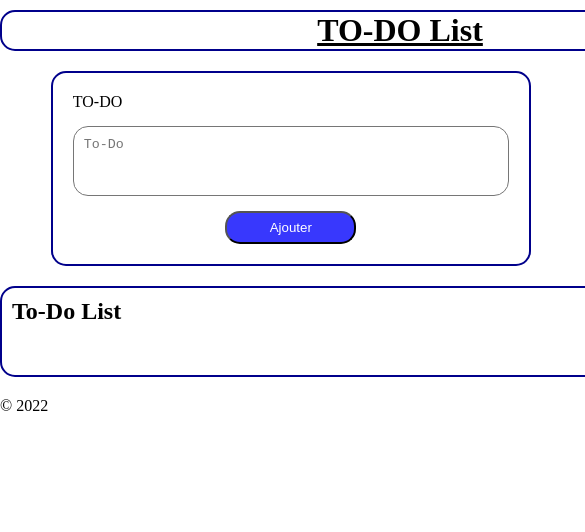
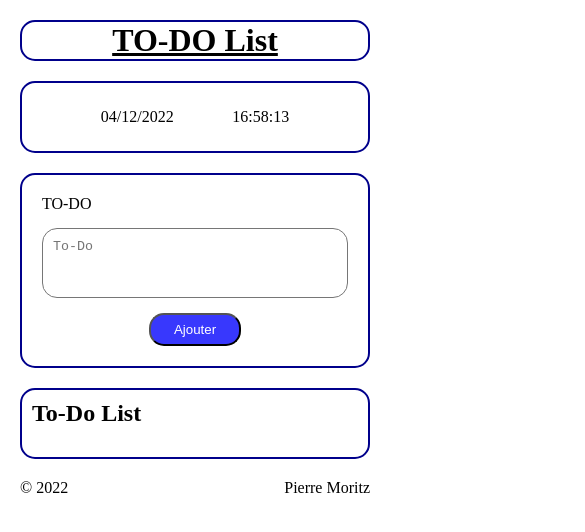
Before and after one commit to pierre031/toDoList, a plain HTML site: page ToDoList/index.html in a window 390 px wide. Shown: the top 532 px of the page, 585 px wide, since content can reach past the window. Drawn offline with Linux system fonts and the light colour scheme.

Commit message:
Add files via upload

```diff
--- a/ToDoList/scriptToDo.js
+++ b/ToDoList/scriptToDo.js
@@ -67,6 +67,7 @@ function addToDo() {
   let p = document.createElement("p");
   let valider = document.createElement("input");
   let supprimer = document.createElement("input");
+  let hr = document.createElement("hr");
 
   //Création de l'arborescence dans le DOM
   todolist.prepend(div);
--- a/ToDoList/style.css
+++ b/ToDoList/style.css
@@ -18,7 +18,7 @@
 }
 
 body {
-    width: 800px;
+    width: 769px;
     margin: auto;
 }
 
@@ -138,3 +138,32 @@ footer {
     display: flex;
     justify-content: space-between;
 }
+
+/* Media queries */
+@media screen and (max-width: 768px) {
+    body {
+        width: auto;
+        margin: 20px;
+    }
+
+    #todolist {
+        margin: 0 5px;
+    }
+}
+
+@media  screen and (max-width: 425px) {
+    main > div {
+        display: flex;
+        flex-direction: column-reverse;
+        row-gap: 20px;
+    }
+
+    .time {
+        display: flex;
+        justify-content: space-evenly;
+    }
+
+    .input {
+        width:auto;
+    }
+}
```
